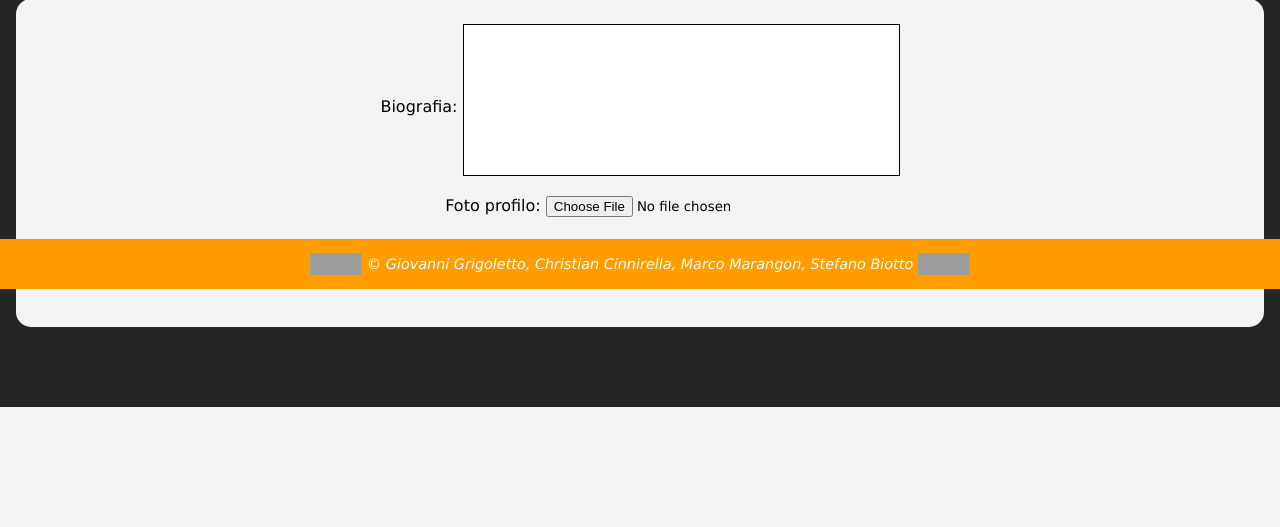
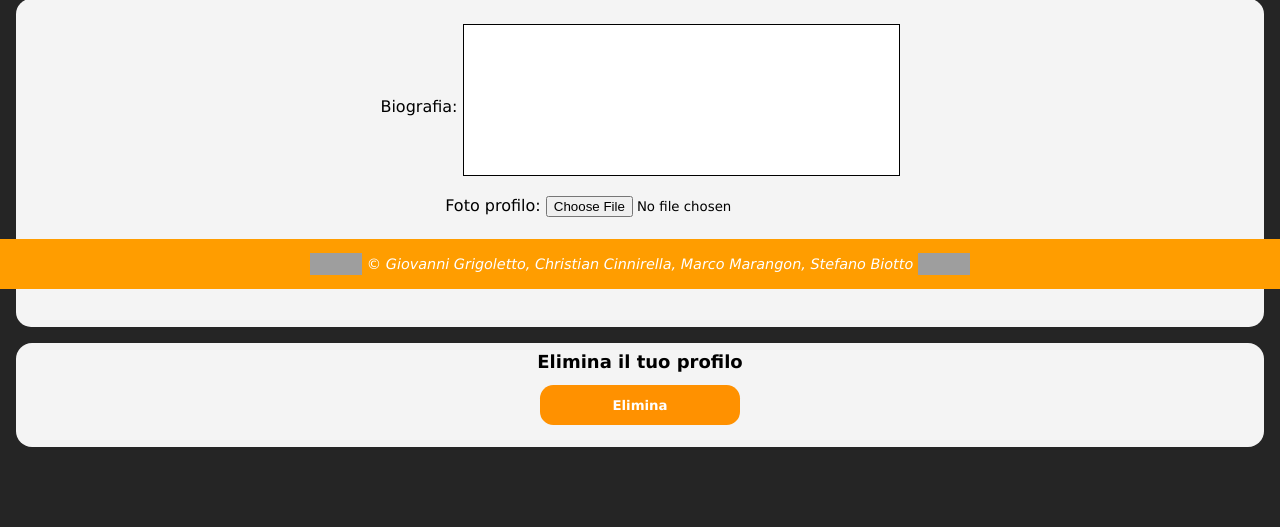
Before and after one commit to Biohack96/Tech2021, a PHP site: page /modifica_profilo.php?id=1 in a window 1280 px wide. Shown: the part 511-1038 px from the top of the page. Before the commit the page ends 918 px from the top, so only its background shows below. Run offline with PHP 8.4, Linux system fonts and the light colour scheme; the visitor is signed in with stand-in values (Sample User, id 1); grey boxes are pictures that could not be loaded.

Commit message:
aggiunto delete profilo

```diff
--- a/css/desktop.css
+++ b/css/desktop.css
@@ -237,6 +237,27 @@ ul#gruppo1, ul#gruppo2{
     background-color: #ff9100;
     color: white;
     font-weight: bold;
+	cursor: pointer;
+}
+
+#elimina_profilo_div {
+	background-color: #f4f4f4;
+    border-radius: 1em;
+    text-align: center;
+    margin: 1em;
+	padding: 0.5em;
+}
+
+#elimina_profilo_div legend {
+	font-weight: bolder;
+	font-size: large;
+}
+
+#elimina_profilo_button{
+	display: inline;
+	height: 3em;
+	margin: 1em;
+	padding: 0;
 	cursor: pointer;
 }
 
--- a/includes/DB.php
+++ b/includes/DB.php
@@ -327,6 +327,13 @@ class DB extends mysqli{
 
 	}
 
+
+public function deleteProfilo($id = NULL){
+	return true;
+}
+
+
+
 public function getRecensioni($id = NULL)
 	{
 		$sql = "SELECT recensione.id, descrizione, voto, DATE_FORMAT(data_recensione, '%d/%m/%Y') AS data_recensione, nome, cognome, id_autore  FROM recensione JOIN utente ON recensione.id_autore = utente.id WHERE id_utente=? ORDER BY recensione.id";
--- a/includes/body.html
+++ b/includes/body.html
@@ -21,8 +21,6 @@
 
   <content />
 
-  <content_miei_post />
-
   <div id="footer">
 	<p>
 	<a href="http://validator.w3.org/check?uri=referer" xml:lang="en">
--- /dev/null
+++ b/includes/elimina_profilo.html
@@ -0,0 +1,9 @@
+<div id="elimina_profilo_div">
+  <form id="elimina_profilo" action="modifica_profilo.php" onsubmit="return confirm('Vuoi eliminare il tuo profilo?')">
+
+    <legend class="post_titolo">Elimina il tuo profilo</legend>
+
+    <input type="submit" id= "elimina_profilo_button" class="button" name="elimina" value="Elimina" tabindex=""/>
+
+  </form>
+</div>
--- a/includes/registrazione.html
+++ b/includes/registrazione.html
@@ -63,5 +63,7 @@
 	</br>
 	<a id="login_link" href="login.php" hidden>Hai già un account? Accedi</a>
 	</div>
-	</div>
+
+	<elimina_profilo />
+
 </div>
--- a/modifica_profilo.php
+++ b/modifica_profilo.php
@@ -33,7 +33,6 @@ $title = 'Modifica profilo';
 
   $content = str_replace('<titolo />', "Modifica profilo", $content);
   $content = str_replace('<conferma_button />', "Conferma modifica", $content);
-
 
   $content = str_replace('<nome />', $profilo['nome'], $content);
   $content = str_replace('<cognome />', $profilo['cognome'], $content);
@@ -87,11 +86,22 @@ $title = 'Modifica profilo';
 
 }
 
+if (isset($_GET['elimina'])){
+
+  $delete = $db->deleteProfilo($_SESSION['user_id']);
+
+  if ($delete) {
+    header('Location: 404.php');
+
+  }
+}
+
+  $elimina = file_get_contents('includes/elimina_profilo.html');
+  $content = str_replace('<elimina_profilo />', $elimina, $content);
+
 
   $page_head = str_replace('<titolo />', $title, $page_head);
-
   $page_body = str_replace('<content />', $content, $page_body);
-
 
 echo $page_head . $page_body ;
 
```
